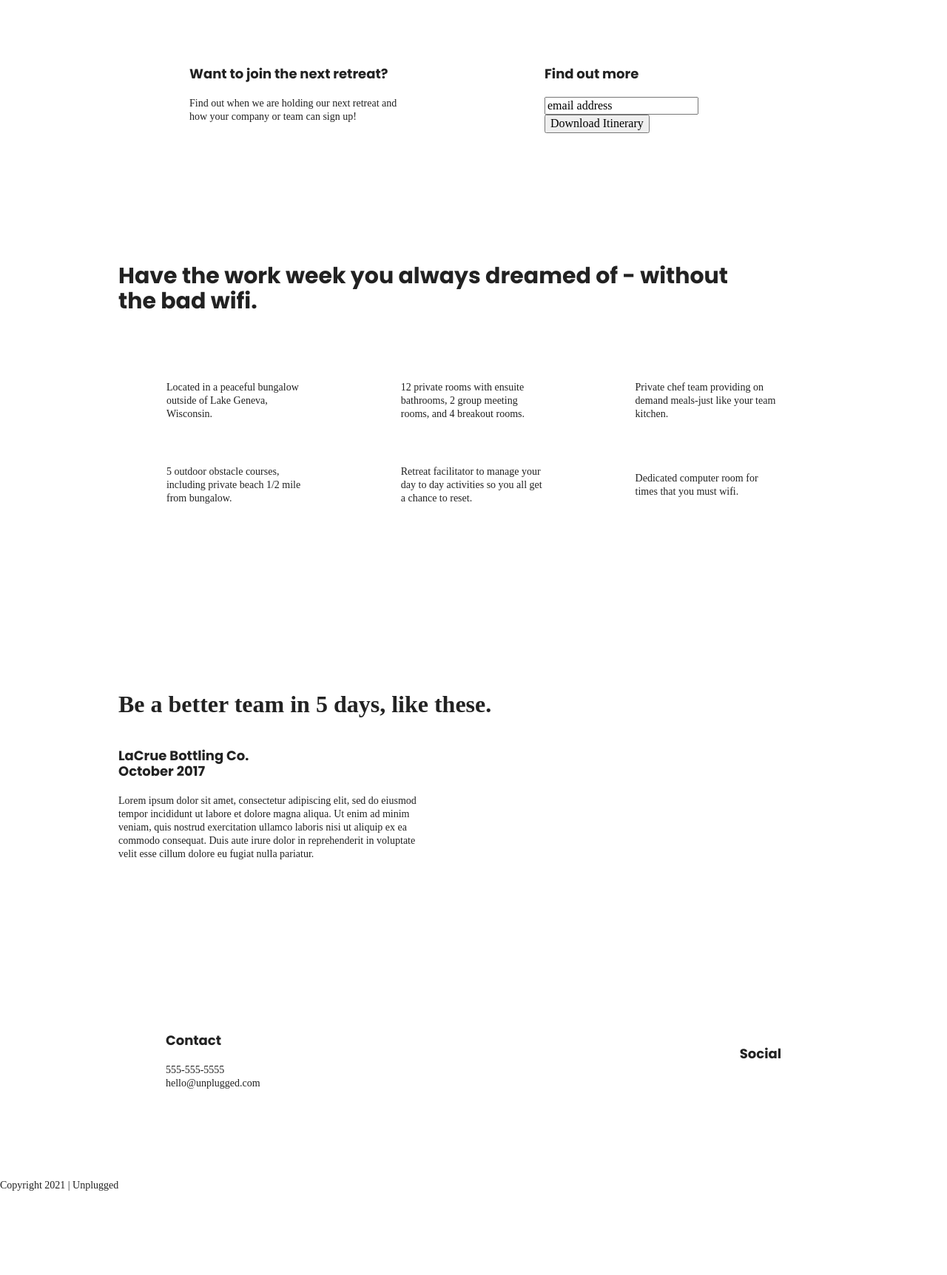
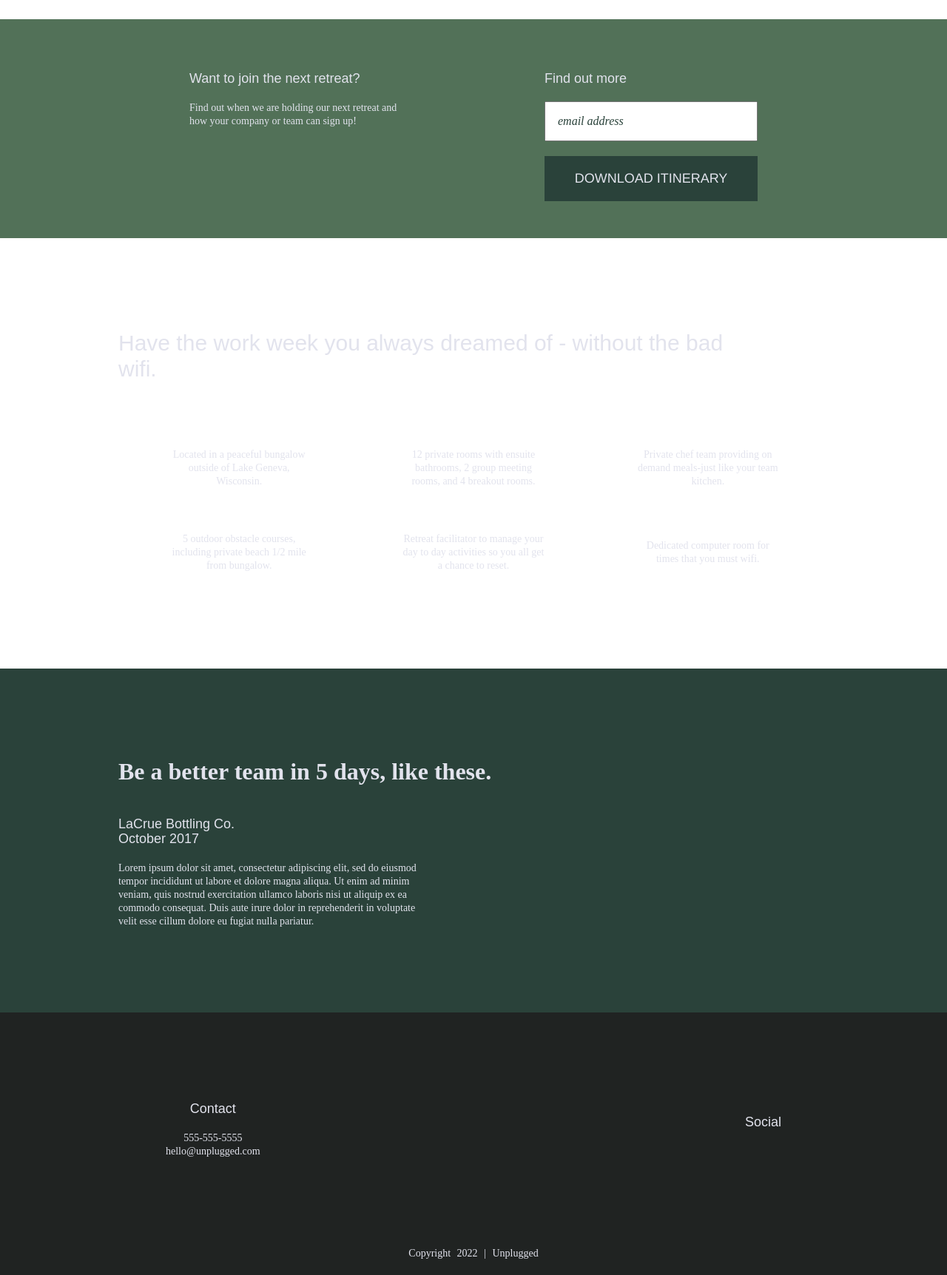
Before and after one commit to cooperpulkrabek/206-unplugged, a website built with Parcel: page index.html in a window 1280 px wide. Shown: the part 340-2064 px from the top of the page at 74% size. Before the commit the page ends 1972 px from the top, so only its background shows below. Built offline with nearby package versions, Linux system fonts and the light colour scheme.

Commit message:
Updated styles

```diff
--- a/css/main.css
+++ b/css/main.css
@@ -87,7 +87,7 @@ textarea {
    Author's custom styles
    ========================================================================== */
 
-/* --- General Styles these below for across the board thats why putting at top ---*/
+/* --- GENERAL STYLES (these below for across the board thats why putting at top) ---*/
 
 /* global style can be overide later */
 html {
@@ -97,6 +97,7 @@ html {
 body {
   font-family: 'Open-Sans' sans-serif;
   font-size: 1em;
+  color: #e2e3ed;
   text-align: left;
 }
 
@@ -113,6 +114,7 @@ a {
 h2 {
   font-family: 'Poppins', sans-serif;
   font-size: 1.875em;
+  font-weight: 500;
 }
 
 h3,
@@ -120,6 +122,8 @@ h4 {
   font-family: 'Poppins', sans-serif;
   margin: 20px 0;
   font-size: 1.125em;
+  font-weight: 500;
+  margin: 20px 0;
 }
 
 p {
@@ -145,16 +149,17 @@ address {
   margin: 50px 0;
 }
 
-/* ----------------- Base Header - Footer Styles --------------------*/
+/* ----------------- BASE HEADER / FOOTER STYLES --------------------*/
 header,
 footer {
+  background-color: #202322;
   display: flex;
   justify-content: center;
   align-items: center;
   flex-flow: row wrap;
 }
 
-/* --- Header Styles ---*/
+/* --- HEADER STYLES ---*/
 
 header {
   padding: 15px 0;
@@ -169,6 +174,7 @@ header .content-wrapper {
 }
 
 .header-divider {
+  background: #3a3a3a;
   width: 100%;
   height: 1px;
   margin: 10px 0 20px 0;
@@ -180,6 +186,9 @@ header nav {
   align-items: center;
   flex-flow: row wrap;
   width: 60%;
+  text-transform: uppercase;
+  font-size: 1.125em;
+  font-weight: 700;
 }
 
 header nav ul {
@@ -188,9 +197,10 @@ header nav ul {
   width: 100%;
 }
 
-/* --- Footer Styles ---*/
+/* --- FOOTER STYLES ---*/
 
 footer {
+  text-align: center;
   flex-direction: column;
 }
 
@@ -205,14 +215,12 @@ footer .content-wrapper {
 
 footer .contact {
   margin-bottom: 50px;
+  text-align: center;
 }
 
-address {
-
-}
-
-.social {
-
+footer .social {
+  color: #e2e3ed;
+  text-align: center;
 }
 
 footer .social-icons {
@@ -229,11 +237,12 @@ footer .social-icons p {
 
 footer .copyright {
   margin: 20px 0;
+  word-spacing: 5px;
 }
 
-/* ------------------ Mobile Styles - Homepage -----------------*/
+/* ------------------ MOBILE STYLES HOMEPAGE -----------------*/
 
-/* hero area */
+/* HERO AREA */
 
 .hero-section {
   display: flex;
@@ -241,28 +250,52 @@ footer .copyright {
   flex-flow: row wrap;
 }
 
-/* aside */
+.hero-area h1 {
+  font-size: 2.25em;
+  font-family: 'Poppins', Helvetica, Arial, sans-serif;
+  font-weight: 500;
+  line-height: 1.2;
+}
+
+/* ASIDE */
 
 aside {
+  background-color: #527158;
   display: flex;
   justify-content: center;
   align-items: center;
   flex-flow: row wrap;
 }
 
-aside .content-wrapper {
+/* FORM ON HOMEPAGE */
 
+aside .form {
+  margin-top: 30px;
 }
 
-.form-description {
-
+input[type=text] {
+  box-sizing: border-box;
+  width: 100%;
+  color: #2a423a;
+  font-style: italic;
+  padding: 1em;
 }
 
-.form {
-
+input[type=button] {
+  width: 100%;
+  padding: 20px 0;
+  margin-top: 20px;
+  background-color: #2a423a;
+  font-family: 'Poppins', Helvetica, Arial, sans-serif;
+  font-weight: 500;
+  font-size: 1.125em;
+  color: #e2e3ed;
+  border: none;
+  text-align: center;
+  text-transform: uppercase;
 }
 
-/* features */
+/* FEATURES */
 
 .features {
   display: flex;
@@ -287,6 +320,7 @@ aside .content-wrapper {
 }
 
 .features p {
+  text-align: center;
   margin: 0;
 }
 
@@ -294,9 +328,10 @@ article .features-item-description {
 
 }
 
-/* reviews */
+/* REVIEWS */
 
 .reviews {
+  background-color: #2a423a;
   display: flex;
   justify-content: center;
   flex-flow: row wrap;
@@ -304,6 +339,7 @@ article .features-item-description {
 
 .reviews h2 {
   margin-bottom: 40px;
+  line-height: 1;
 }
 
 .reviews h3 {
@@ -315,6 +351,7 @@ article .features-item-description {
     ABOUT PAGE
    ========================================================================== */
 .mission {
+  background-color: #527158;
   display: flex;
   justify-content: center;
   align-items: center;
@@ -322,6 +359,7 @@ article .features-item-description {
 }
 
 .contact-section {
+  background-color: #527158;
   display: flex;
   justify-content: center;
   align-items: center;
@@ -336,6 +374,7 @@ article .features-item-description {
    FAQ PAGE
    ========================================================================== */
 .faq {
+  background-color: #527158;
   display: flex;
   justify-content: center;
   align-items: center;
@@ -352,13 +391,16 @@ article .features-item-description {
 
 .faq h2 {
   margin-bottom: 40px;
+  line-height: 1;
 }
 
 .faq-content {
   margin-bottom: 50px;
 }
 
-
+.faq-content h4 {
+  line-height: 1.333;
+}
 
 /* ==========================================================================
    Helper classes
--- a/index.html
+++ b/index.html
@@ -22,7 +22,7 @@
   <meta name="theme-color" content="#fafafa">
 
   <!-- Google fonts -->
-  <link href="https://fonts.googleapis.com/css?family=Open+Sans:400,700|Poppins:500,700" rel="stylesheet">
+
 </head>
 
 <body>
@@ -160,7 +160,7 @@
     </div> <!--footer content-wrapper ends here -->
 
     <div class="copyright">
-      <p>Copyright 2021 | Unplugged</p>
+      <p>Copyright 2022 | Unplugged</p>
     </div>
   </footer>
 
```
